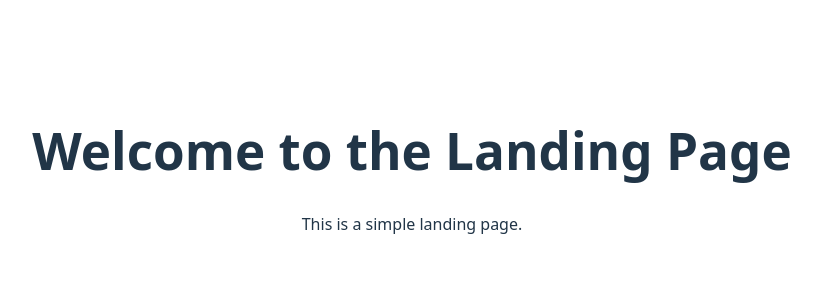
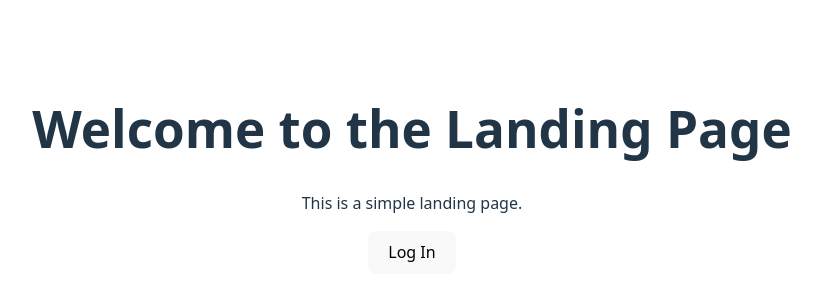
Before and after one commit to KevinPaizRamos/Ramhacks, a React (Vite) app in the folder Ramhacks-project/: page / in a window 1280 px wide. Shown: the part 230-530 px from the top of the page, without its empty margins (228-1049 px from the left). Built offline with nearby package versions, Linux system fonts and the light colour scheme.

Commit message:
Navigattion

```diff
--- a/Ramhacks-project/src/pages/landing.jsx
+++ b/Ramhacks-project/src/pages/landing.jsx
@@ -1,10 +1,23 @@
 import React from "react";
+import { Button } from "flowbite-react";
+import { useNavigate } from "react-router-dom";
+function LandingPage() {
+  const navigate = useNavigate();
 
-function LandingPage() {
+  const handlenavigateTologin = () => {
+    navigate("/login"); // Redirect to the login page
+  };
   return (
     <div className="landing-page">
       <h1>Welcome to the Landing Page</h1>
       <p>This is a simple landing page.</p>
+      <Button
+        onClick={handlenavigateTologin}
+        color="success"
+        className="login-button"
+      >
+        Log In
+      </Button>
     </div>
   );
 }
--- a/Ramhacks-project/src/pages/login.jsx
+++ b/Ramhacks-project/src/pages/login.jsx
@@ -1,7 +1,22 @@
 import React from "react";
 import { Button } from "flowbite-react";
+import { useNavigate } from "react-router-dom";
 
 function LoginPage() {
+  const navigate = useNavigate();
+
+  const handleLogin = (event) => {
+    event.preventDefault();
+    // Handle login logic here
+    console.log("Login button clicked");
+    // Redirect to another page after login
+    navigate("/"); // Redirect to the landing page or any other page
+  };
+
+  const navigateToSignup = () => {
+    navigate("/signup"); // Redirect to the signup page
+  };
+
   return (
     <div className="login-page">
       <h1>Login Page</h1>
@@ -14,8 +29,15 @@ function LoginPage() {
           <label htmlFor="password">Password:</label>
           <input type="password" id="password" name="password" required />
         </div>
-        <Button color="alternative">Alternative</Button>
+        <Button color="alternative">LogIn</Button>
       </form>
+      <Button
+        onClick={navigateToSignup}
+        color="success"
+        className="login-button"
+      >
+        Create an account
+      </Button>
     </div>
   );
 }
--- a/Ramhacks-project/src/pages/signup.jsx
+++ b/Ramhacks-project/src/pages/signup.jsx
@@ -1,6 +1,13 @@
 import React from "react";
+import { Button } from "flowbite-react";
+import { useNavigate } from "react-router-dom";
 
 function SignupPage() {
+  const navigate = useNavigate();
+
+  const navigateTologin = () => {
+    navigate("/login"); // Redirect to the login page
+  };
   return (
     <div className="signup-page">
       <h1>Signup Page</h1>
@@ -19,6 +26,13 @@ function SignupPage() {
         </div>
         <button type="submit">Signup</button>
       </form>
+      <Button
+        onClick={navigateTologin}
+        color="success"
+        className="signup-button"
+      >
+        Already have an account? Log In
+      </Button>
     </div>
   );
 }
```
